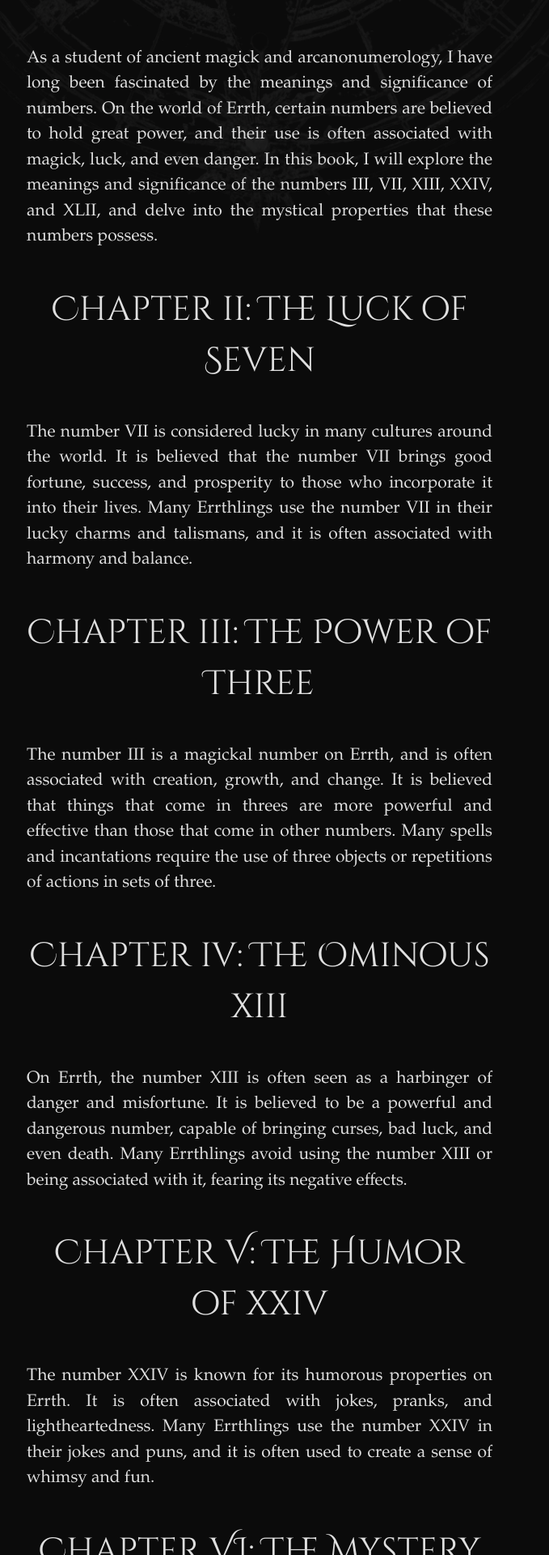
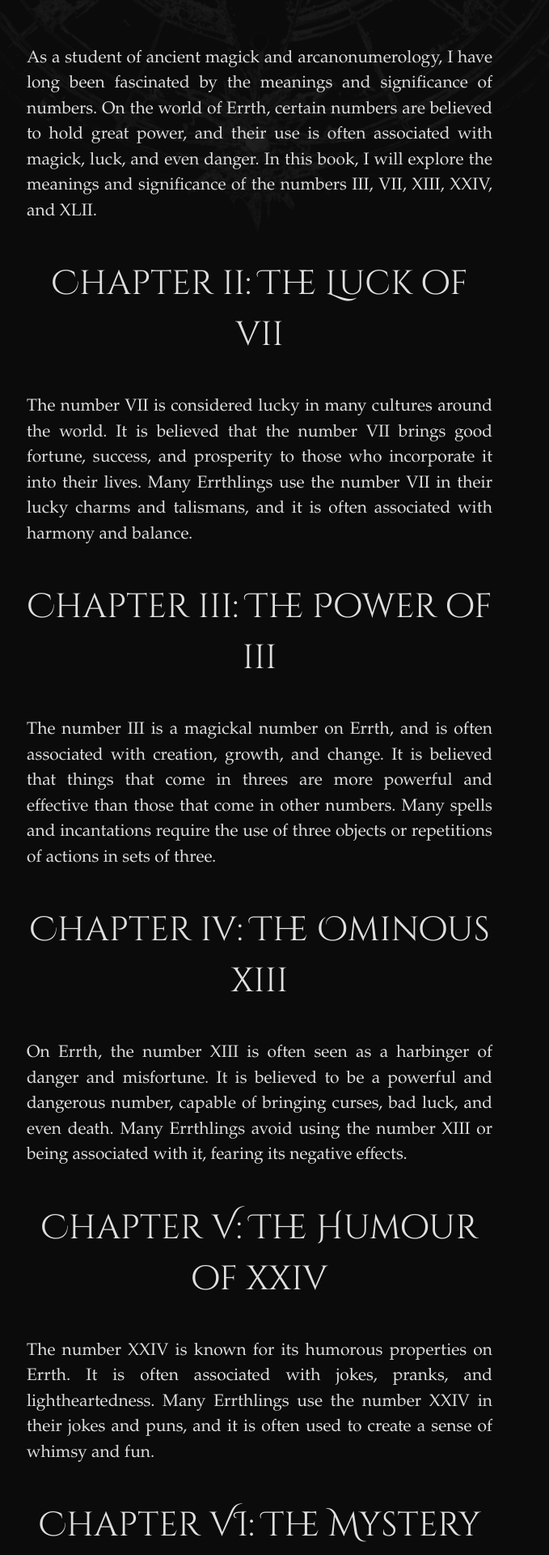
Before and after one commit to 7thSinScribe/ThePeculiarium, a Jekyll site: the page built from _posts/2023-03-23-three.md, in a window 1280 px wide. Shown: the part 689-2609 px from the top of the page at 81% size, without its empty margins (319-998 px from the left). Built offline with Jekyll 4.4.1, drawn with Linux system fonts in a browser that asks for light colours; some web fonts are replaced.

Commit message:
Update 2023-03-23-three.md

```diff
--- a/_posts/2023-03-23-three.md
+++ b/_posts/2023-03-23-three.md
@@ -8,13 +8,13 @@ By Marcellus Dubnore
 
 ## Chapter i: Introduction
 
-As a student of ancient magick and arcanonumerology, I have long been fascinated by the meanings and significance of numbers. On the world of Errth, certain numbers are believed to hold great power, and their use is often associated with magick, luck, and even danger. In this book, I will explore the meanings and significance of the numbers III, VII, XIII, XXIV, and XLII, and delve into the mystical properties that these numbers possess.
+As a student of ancient magick and arcanonumerology, I have long been fascinated by the meanings and significance of numbers. On the world of Errth, certain numbers are believed to hold great power, and their use is often associated with magick, luck, and even danger. In this book, I will explore the meanings and significance of the numbers III, VII, XIII, XXIV, and XLII.
 
-## Chapter ii: The Luck of Seven
+## Chapter ii: The Luck of vii
 
 The number VII is considered lucky in many cultures around the world. It is believed that the number VII brings good fortune, success, and prosperity to those who incorporate it into their lives. Many Errthlings use the number VII in their lucky charms and talismans, and it is often associated with harmony and balance.
 
-## Chapter iii: The Power of Three
+## Chapter iii: The Power of iii
 
 The number III is a magickal number on Errth, and is often associated with creation, growth, and change. It is believed that things that come in threes are more powerful and effective than those that come in other numbers. Many spells and incantations require the use of three objects or repetitions of actions in sets of three.
 
@@ -22,7 +22,7 @@ The number III is a magickal number on Errth, and is often associated with creat
 
 On Errth, the number XIII is often seen as a harbinger of danger and misfortune. It is believed to be a powerful and dangerous number, capable of bringing curses, bad luck, and even death. Many Errthlings avoid using the number XIII or being associated with it, fearing its negative effects.
 
-## Chapter V: The Humor of xxiv
+## Chapter V: The Humour of xxiv
 
 The number XXIV is known for its humorous properties on Errth. It is often associated with jokes, pranks, and lightheartedness. Many Errthlings use the number XXIV in their jokes and puns, and it is often used to create a sense of whimsy and fun.
 
```
